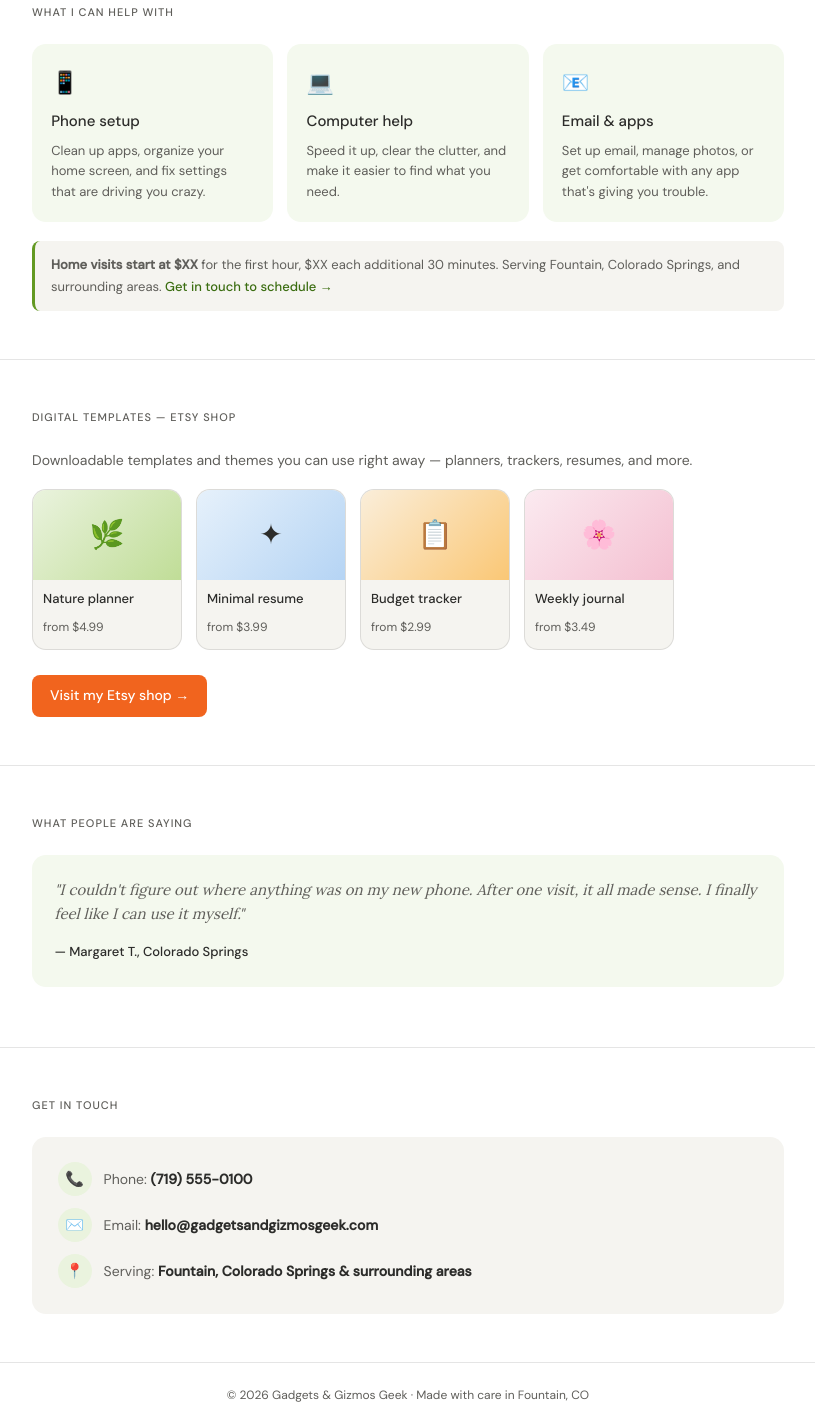
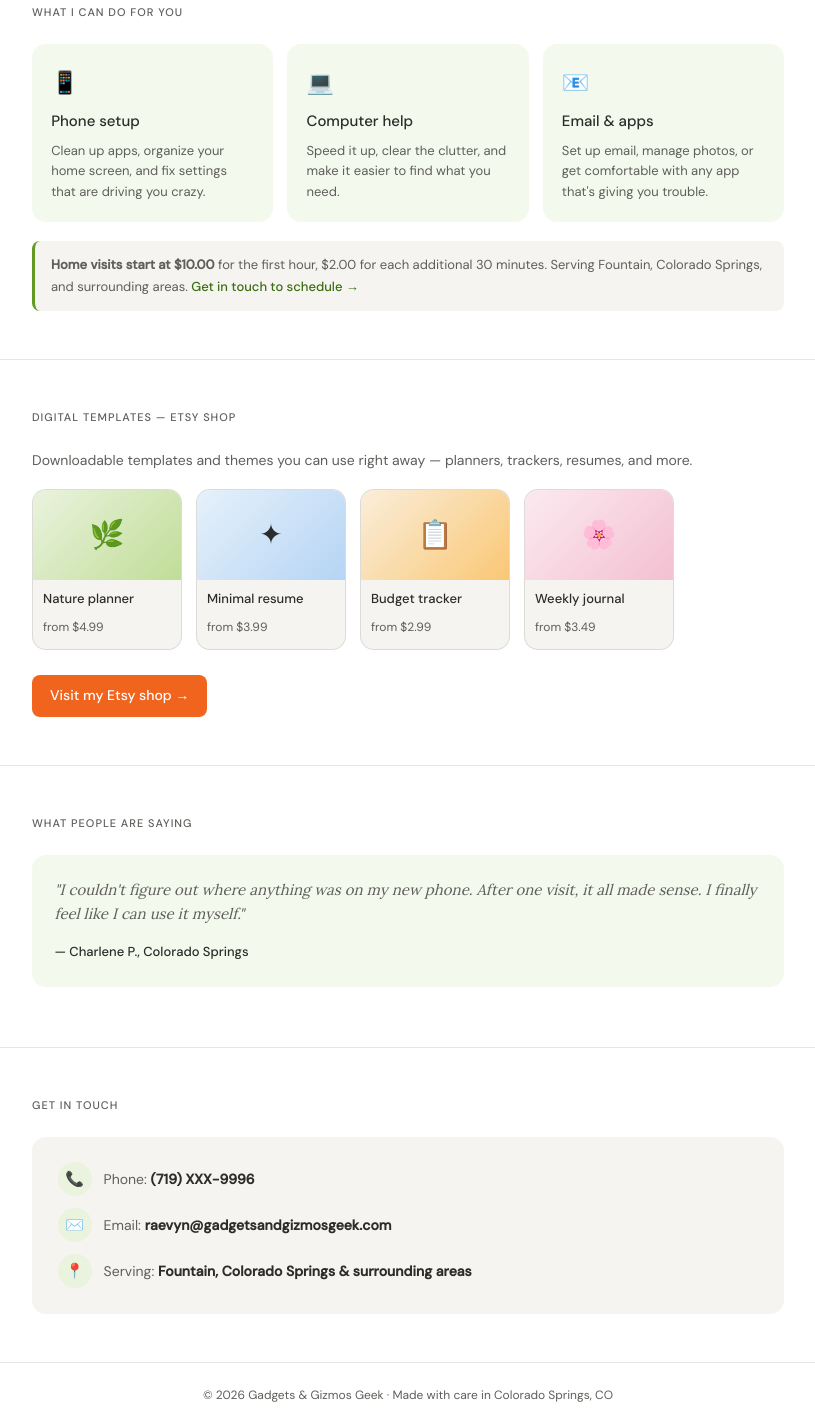
Before and after one commit to gadgetsgizmosgeek/gadgetsandgizmosgeek.github.io, a plain HTML site: page index.html in a window 1280 px wide. Shown: the part 433-1861 px from the top of the page, without its empty margins (232-1047 px from the left). Drawn offline with Linux system fonts and the light colour scheme.

Commit message:
Update index.html

```diff
--- a/index.html
+++ b/index.html
@@ -218,12 +218,12 @@
     <div class="hero-inner">
       <div class="hero-avatar">G&amp;G</div>
       <div class="hero-text">
-        <span class="hero-tag">Fountain, Colorado</span>
+        <span class="hero-tag">Colorado Springs, Colorado</span>
         <h1>Tech help that actually makes sense</h1>
         <p>
           I come to you, simplify your phone or computer, and make sure you feel
           confident using it every day. No jargon, no judgment &mdash; just clear,
-          friendly help.
+          quick, friendly help!
         </p>
         <div class="hero-btns">
           <a href="#contact"><button class="btn-primary">Book a visit</button></a>
@@ -240,7 +240,7 @@
   ═══════════════════════════ -->
   <section class="section" id="services">
     <div class="container">
-      <div class="section-label">What I can help with</div>
+      <div class="section-label">What I can do for you</div>
       <div class="services-grid">
         <div class="service-card">
           <div class="service-icon">📱</div>
@@ -260,7 +260,7 @@
       </div>
       <!-- SWAP: replace $XX with your real rates -->
       <p class="pricing-note">
-        <strong>Home visits start at $XX</strong> for the first hour, $XX each additional 30 minutes.
+        <strong>Home visits start at $10.00</strong> for the first hour, $2.00 for each additional 30 minutes.
         Serving Fountain, Colorado Springs, and surrounding areas.
         <a href="#contact" style="color: var(--green-dark); font-weight: 500;">Get in touch to schedule &rarr;</a>
       </p>
@@ -315,7 +315,7 @@
           "I couldn't figure out where anything was on my new phone. After one visit, it all made sense.
           I finally feel like I can use it myself."
         </blockquote>
-        <cite>&mdash; Margaret T., Colorado Springs</cite>
+        <cite>&mdash; Charlene P., Colorado Springs</cite>
       </div>
     </div>
   </section>
@@ -331,12 +331,12 @@
         <div class="contact-row">
           <div class="contact-icon">📞</div>
           <!-- SWAP: your real phone number -->
-          <span>Phone: <strong><a href="tel:+17195550100">(719) 555-0100</a></strong></span>
+          <span>Phone: <strong><a href="tel:+17195550100">(719) XXX-9996</a></strong></span>
         </div>
         <div class="contact-row">
           <div class="contact-icon">✉️</div>
           <!-- SWAP: your real email address -->
-          <span>Email: <strong><a href="mailto:hello@gadgetsandgizmosgeek.com">hello@gadgetsandgizmosgeek.com</a></strong></span>
+          <span>Email: <strong><a href="mailto:raevyn@gadgetsandgizmosgeek.com">raevyn@gadgetsandgizmosgeek.com</a></strong></span>
         </div>
         <div class="contact-row">
           <div class="contact-icon">📍</div>
@@ -349,7 +349,7 @@
 
   <!-- FOOTER -->
   <footer>
-    &copy; 2026 Gadgets &amp; Gizmos Geek &middot; Made with care in Fountain, CO
+    &copy; 2026 Gadgets &amp; Gizmos Geek &middot; Made with care in Colorado Springs, CO
   </footer>
 
 </body>
```
